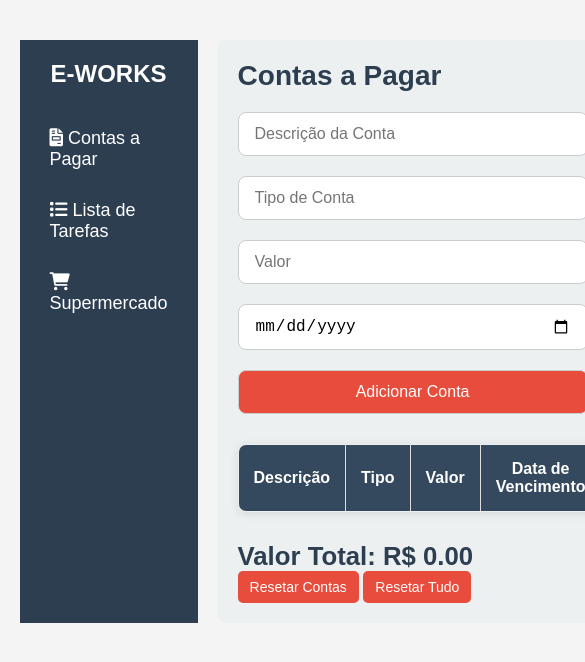
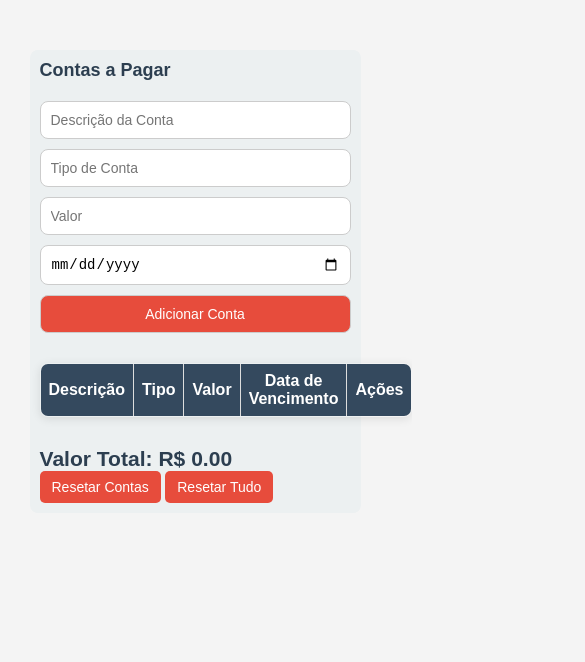
Before and after one commit to phphillipe97/projeto-listas, a plain HTML site: page index.html in a window 390 px wide. Shown: the top 662 px of the page, 585 px wide, since content can reach past the window. Drawn offline with Linux system fonts and the light colour scheme.

Commit message:
Update styles.css

```diff
--- a/styles.css
+++ b/styles.css
@@ -184,3 +184,125 @@ button:hover {
 #btnExportar:hover {
     background-color: #2980b9;
 }
+/* Layout Responsivo para dispositivos móveis */
+@media screen and (max-width: 768px) {
+
+    /* Corpo e layout da página */
+    body {
+        padding-top: 20px; /* Reduz a distância superior em telas menores */
+    }
+
+    .container {
+        flex-direction: column;
+        padding: 10px;
+    }
+
+    /* Menu Lateral */
+    .sidebar {
+        width: 100%;
+        height: auto;
+        padding: 15px;
+        display: flex;
+        flex-direction: row;
+        justify-content: space-between;
+    }
+
+    .logo h1 {
+        font-size: 20px;
+    }
+
+    .menu li {
+        font-size: 16px;
+    }
+
+    /* Conteúdo Principal */
+    .content {
+        margin-left: 0;
+        margin-top: 20px;
+    }
+
+    h2 {
+        font-size: 22px;
+    }
+
+    /* Formulário de Contas a Pagar */
+    .form-container {
+        flex-direction: column;
+        gap: 15px;
+    }
+
+    .form-container input,
+    .form-container button {
+        width: 100%;
+        max-width: none;
+    }
+
+    /* Tabela de Contas */
+    table {
+        width: 100%;
+        font-size: 14px;
+    }
+
+    th,
+    td {
+        padding: 10px;
+    }
+
+    /* Valor Total */
+    #totalContainer {
+        font-size: 18px;
+    }
+
+    /* Botão de Exportação */
+    #btnExportar {
+        padding: 12px;
+        font-size: 16px;
+        width: auto;
+        bottom: 10px; /* Ajusta a distância do botão na tela */
+    }
+}
+
+/* Layout para telas menores que 480px (móveis muito pequenos) */
+@media screen and (max-width: 480px) {
+
+    /* Menu Lateral */
+    .sidebar {
+        display: none; /* Oculta o menu lateral em telas pequenas */
+    }
+
+    /* Conteúdo Principal */
+    .content {
+        padding: 10px;
+    }
+
+    h2 {
+        font-size: 18px;
+    }
+
+    /* Formulário de Contas a Pagar */
+    .form-container {
+        gap: 10px;
+    }
+
+    .form-container input,
+    .form-container button {
+        padding: 10px;
+        font-size: 14px;
+    }
+
+    /* Tabela de Contas */
+    table {
+        font-size: 12px;
+    }
+
+    th,
+    td {
+        padding: 8px;
+    }
+
+    /* Botão de Exportação */
+    #btnExportar {
+        padding: 10px;
+        font-size: 14px;
+    }
+}
```
